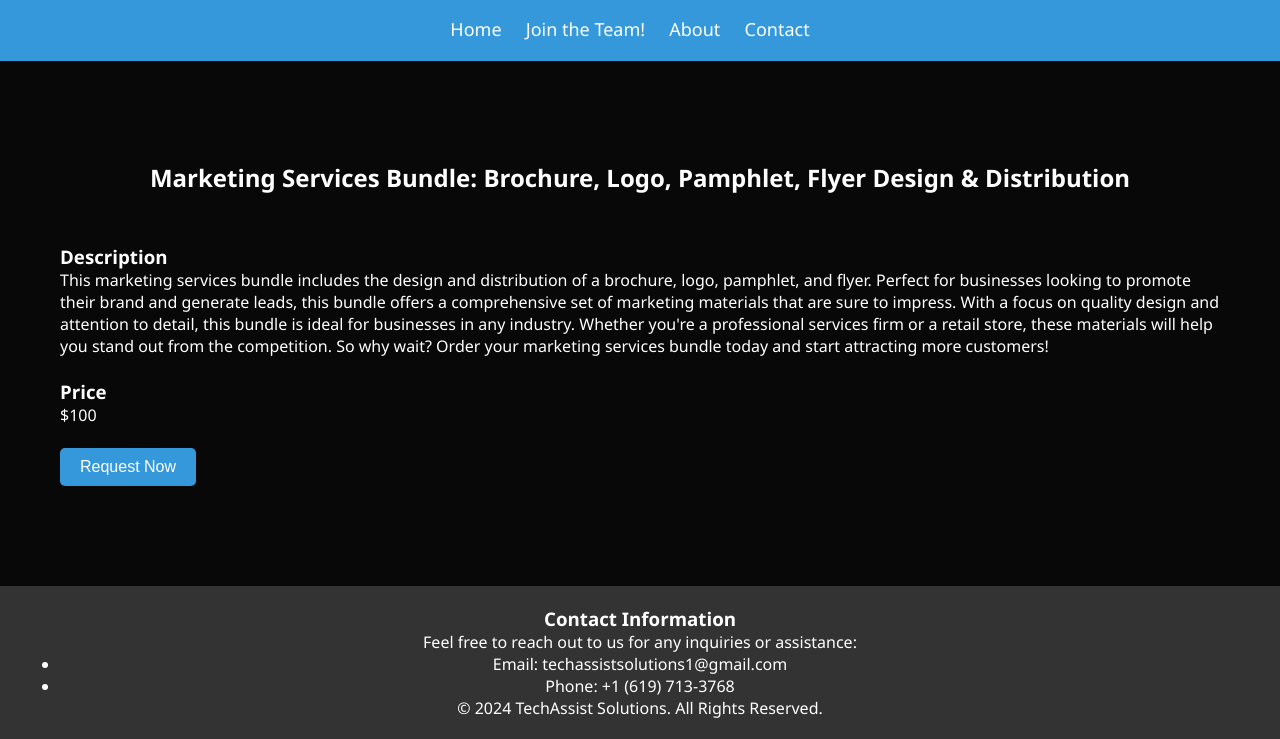
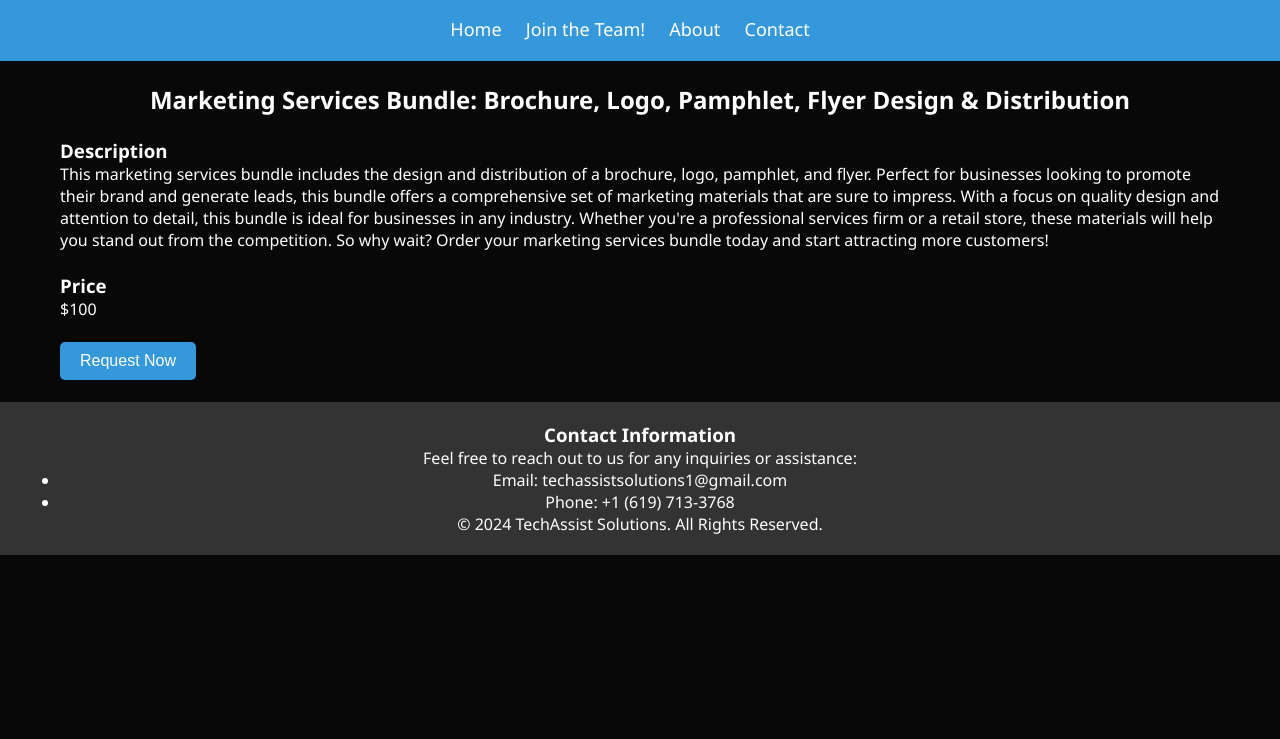
Before and after one commit to ttvclvckPWNERS/TECHASSISTSOLUTIONS, a plain HTML site: page service3.html in a window 1280 px wide. Shown: the part 88-827 px from the top of the page. After the commit the page ends 800 px from the top, so only its background shows below. Drawn offline with Linux system fonts and the light colour scheme.

Commit message:
Update service3.html

```diff
--- a/service3.html
+++ b/service3.html
@@ -20,10 +20,10 @@
         </nav>
     </div>
 </header>
+<br>
 
-<section id="service-details">
-    <div class="container">
-        <h2>Marketing Services Bundle: Brochure, Logo, Pamphlet, Flyer Design & Distribution</h2>
+    <div class="container service-details">
+        <h2 style="text-align: center;">Marketing Services Bundle: Brochure, Logo, Pamphlet, Flyer Design & Distribution</h2> <br>
         <div class="service-description">
             <h3>Description</h3>
             <p>This marketing services bundle includes the design and distribution of a brochure, logo, pamphlet, and flyer. Perfect for businesses looking to promote their brand and generate leads, this bundle offers a comprehensive set of marketing materials that are sure to impress. With a focus on quality design and attention to detail, this bundle is ideal for businesses in any industry. Whether you're a professional services firm or a retail store, these materials will help you stand out from the competition. So why wait? Order your marketing services bundle today and start attracting more customers!</p>
@@ -38,7 +38,7 @@
             <br>
         </div>
     </div>
-</section>
+    <br>
 
 <footer>
     <div class="container">
```
